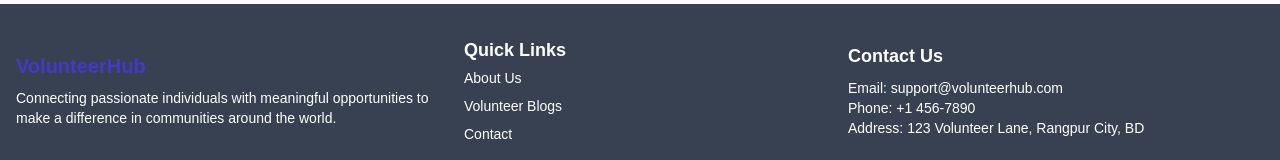
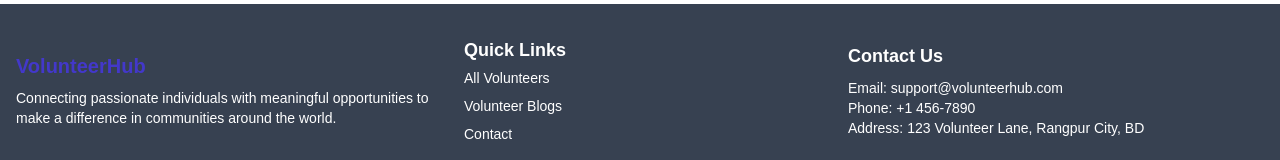
Before and after one commit to chayon1001/volunteer-management-client-side, a React (Vite) app: page / in a window 1280 px wide. Shown: the part 2170-2330 px from the top of the page. Built offline with nearby package versions, Linux system fonts and the light colour scheme; no server answers.

Commit message:
final updated

```diff
--- a/src/components/footer/Footer.jsx
+++ b/src/components/footer/Footer.jsx
@@ -19,15 +19,12 @@ const Footer = () => {
             <h3 className="text-lg font-semibold mb-1">Quick Links</h3>
             <ul className="text-sm space-y-2">
               <li>
-                <a href="/about" className="hover:text-indigo-400">
-                  About Us
+                <a href="/allVolunteer" className="hover:text-indigo-400">
+                  All Volunteers
                 </a>
               </li>
               <li>
-                <a
-                  href="/volunteer-opportunities"
-                  className="hover:text-indigo-400"
-                >
+                <a href="/blogSection" className="hover:text-indigo-400">
                   Volunteer Blogs
                 </a>
               </li>
```
